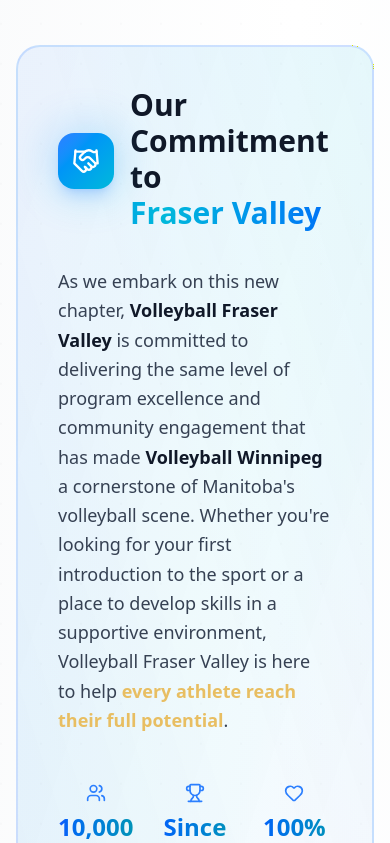
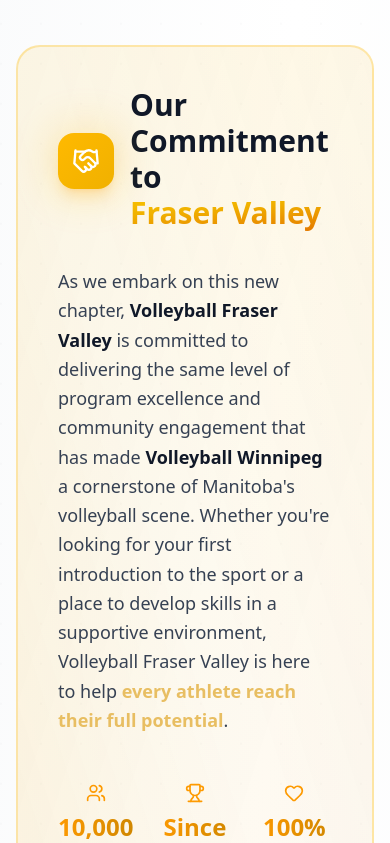
Before and after one commit to Visionelitevolleyball/Visionelitevolleyball, a Next.js app: page /programs in a window 390 px wide. Shown: the part 2620-3463 px from the top of the page. Built offline with nearby package versions, Linux system fonts and the light colour scheme.

Commit message:
style: unify gradient colors and enhance shadow effects across hero, territories, and videos sections

```diff
--- a/app/components/hero-section.tsx
+++ b/app/components/hero-section.tsx
@@ -52,8 +52,8 @@ export function HeroSection() {
           <span
             className={cn(
               "inline-block",
-              "bg-gradient-to-br from-gray-900 via-gray-700 to-gray-600",
-              "dark:from-gray-100 dark:via-gray-300 dark:to-gray-500",
+              "bg-gradient-to-br from-[#0f172a] via-[#1e293b] to-[#334155]",
+              "dark:from-[#e2e8f0] dark:via-[#cbd5e1] dark:to-[#94a3b8]",
               "bg-clip-text text-transparent",
               "drop-shadow-sm dark:drop-shadow-[0_0_25px_rgba(255,255,255,0.15)]"
             )}
--- a/app/components/territories-section.tsx
+++ b/app/components/territories-section.tsx
@@ -85,11 +85,11 @@ export function TerritoriesSection() {
             <span
               className={cn(
                 "block text-4xl sm:text-5xl lg:text-6xl",
-                "bg-gradient-to-r from-secondary via-blue-600 to-secondary",
-                "dark:from-secondary dark:via-blue-500 dark:to-secondary",
+                "bg-gradient-to-br from-amber-300 via-yellow-500 to-amber-600",
+                "dark:from-amber-200 dark:via-yellow-400 dark:to-amber-600",
                 "bg-clip-text text-transparent",
                 "leading-tight",
-                "drop-shadow-sm dark:drop-shadow-[0_0_25px_rgba(45,52,142,0.25)]"
+                "drop-shadow-sm dark:drop-shadow-[0_0_25px_rgba(236,186,88,0.25)]"
               )}
             >
               TERRITORIES AVAILABLE
@@ -329,11 +329,15 @@ export function TerritoriesSection() {
                   href="/affiliate"
                   className={cn(
                     "group relative inline-flex items-center gap-2 px-8 py-4",
-                    "bg-gradient-to-r from-secondary to-blue-600 text-white",
-                    "rounded-full font-semibold text-lg w-full sm:w-auto justify-center",
+                    "bg-gradient-to-r from-primary to-yellow-500",
+                    "text-black rounded-full font-semibold text-lg w-full sm:w-auto justify-center",
                     "transform transition-all duration-300",
                     "hover:scale-105 hover:shadow-xl",
-                    "dark:from-secondary dark:to-blue-500"
+                    "hover:from-primary/90 hover:to-yellow-500/90",
+                    "cursor-pointer overflow-hidden",
+                    "before:absolute before:w-[0.5rem] before:h-[25rem] before:top-0 before:translate-x-[-15rem]",
+                    "hover:before:translate-x-[20rem] before:duration-[0.8s] before:-skew-x-[10deg]",
+                    "before:transition-all before:bg-white before:blur-[10px] before:opacity-60"
                   )}
                 >
                   <span>View Territories</span>
--- a/app/components/videos-section.tsx
+++ b/app/components/videos-section.tsx
@@ -134,11 +134,11 @@ export function VideosSection() {
           <span
             className={cn(
               "block text-4xl sm:text-5xl lg:text-6xl",
-              "bg-gradient-to-r from-secondary via-secondary/80 to-blue-600",
-              "dark:from-secondary dark:via-blue-500 dark:to-blue-400",
+              "bg-gradient-to-br from-amber-300 via-yellow-500 to-amber-600",
+              "dark:from-amber-200 dark:via-yellow-400 dark:to-amber-600",
               "bg-clip-text text-transparent",
               "leading-tight",
-              "drop-shadow-sm dark:drop-shadow-[0_0_25px_rgba(45,52,142,0.3)]"
+              "drop-shadow-sm dark:drop-shadow-[0_0_25px_rgba(236,186,88,0.3)]"
             )}
           >
             LATEST VIDEOS
@@ -258,11 +258,15 @@ export function VideosSection() {
           <button
             className={cn(
               "group relative inline-flex items-center gap-2 px-8 py-4",
-              "bg-gradient-to-r from-secondary to-blue-600 text-white",
-              "rounded-full font-semibold text-lg",
+              "bg-gradient-to-r from-primary to-yellow-500",
+              "text-black rounded-full font-semibold text-lg",
               "transform transition-all duration-300",
               "hover:scale-105 hover:shadow-xl",
-              "dark:from-secondary dark:to-blue-500"
+              "hover:from-primary/90 hover:to-yellow-500/90",
+              "cursor-pointer overflow-hidden",
+              "before:absolute before:w-[0.5rem] before:h-[25rem] before:top-0 before:translate-x-[-15rem]",
+              "hover:before:translate-x-[20rem] before:duration-[0.8s] before:-skew-x-[10deg]",
+              "before:transition-all before:bg-white before:blur-[10px] before:opacity-60"
             )}
           >
             <span>View All Videos</span>
--- a/app/programs/page.tsx
+++ b/app/programs/page.tsx
@@ -366,12 +366,12 @@ export default function ProgramsPage() {
               }}
               className="mb-12"
             >
-              <div className="relative rounded-3xl overflow-hidden bg-gradient-to-br from-blue-500/[0.08] via-cyan-500/[0.06] to-indigo-500/[0.04] dark:from-blue-500/15 dark:via-cyan-500/10 dark:to-indigo-500/5 border-2 border-blue-500/20 dark:border-blue-500/30 hover:border-blue-500/30 dark:hover:border-blue-500/40 transition-all duration-500 hover:shadow-2xl hover:shadow-blue-500/10 dark:hover:shadow-blue-500/20 hover:scale-[1.01]">
+              <div className="relative rounded-3xl overflow-hidden bg-gradient-to-br from-amber-400/[0.10] via-yellow-500/[0.06] to-amber-600/[0.05] dark:from-amber-400/15 dark:via-yellow-500/10 dark:to-amber-600/5 border-2 border-amber-400/30 dark:border-amber-400/40 hover:border-amber-400/40 dark:hover:border-amber-400/50 transition-all duration-500 hover:shadow-2xl hover:shadow-amber-500/10 dark:hover:shadow-amber-500/20 hover:scale-[1.01]">
                 {/* Premium gradient mesh background */}
                 <div className="absolute inset-0 opacity-40">
-                  <div className="absolute inset-0 bg-gradient-to-tr from-blue-600/10 via-transparent to-transparent" />
-                  <div className="absolute inset-0 bg-gradient-to-bl from-cyan-500/10 via-transparent to-transparent" />
-                  <div className="absolute top-0 right-0 w-96 h-96 bg-gradient-radial from-blue-400/10 to-transparent blur-3xl" />
+                  <div className="absolute inset-0 bg-gradient-to-tr from-amber-500/15 via-transparent to-transparent" />
+                  <div className="absolute inset-0 bg-gradient-to-bl from-yellow-500/10 via-transparent to-transparent" />
+                  <div className="absolute top-0 right-0 w-96 h-96 bg-gradient-radial from-amber-400/15 to-transparent blur-3xl" />
                 </div>
 
                 {/* Content with enhanced design */}
@@ -388,8 +388,8 @@ export default function ProgramsPage() {
                       whileHover={{ scale: 1.1, rotate: 5 }}
                       transition={{ type: "spring", stiffness: 300 }}
                     >
-                      <div className="absolute inset-0 bg-gradient-to-br from-blue-500 to-cyan-500 rounded-2xl blur-xl opacity-30 group-hover:opacity-50 transition-opacity" />
-                      <div className="relative flex items-center justify-center w-14 h-14 rounded-2xl bg-gradient-to-br from-blue-500 to-cyan-500 shadow-lg shadow-blue-500/20">
+                      <div className="absolute inset-0 bg-gradient-to-br from-amber-400 to-yellow-500 rounded-2xl blur-xl opacity-30 group-hover:opacity-50 transition-opacity" />
+                      <div className="relative flex items-center justify-center w-14 h-14 rounded-2xl bg-gradient-to-br from-amber-400 to-yellow-500 shadow-lg shadow-amber-500/20">
                         <Handshake
                           className="h-7 w-7 text-white"
                           strokeWidth={2}
@@ -400,13 +400,13 @@ export default function ProgramsPage() {
                     <div className="flex-1">
                       <h3 className="text-3xl lg:text-4xl font-black text-gray-900 dark:text-gray-100 mb-1">
                         Our Commitment to
-                        <span className="block text-transparent bg-clip-text bg-gradient-to-r from-blue-600 via-cyan-500 to-blue-600 animate-gradient bg-[length:200%_100%]">
+                        <span className="block text-transparent bg-clip-text bg-gradient-to-br from-amber-300 via-yellow-500 to-amber-600 animate-gradient bg-[length:200%_100%]">
                           Fraser Valley
                         </span>
                       </h3>
                     </div>
 
-                    <Badge className="hidden lg:flex px-5 py-2 bg-gradient-to-r from-blue-100 to-cyan-100 dark:from-blue-900/30 dark:to-cyan-900/30 text-blue-900 dark:text-blue-300 border-0 font-bold text-sm shadow-lg">
+                    <Badge className="hidden lg:flex px-5 py-2 bg-gradient-to-r from-amber-100 to-yellow-100 dark:from-amber-900/30 dark:to-yellow-900/30 text-amber-900 dark:text-yellow-300 border-0 font-bold text-sm shadow-lg">
                       <Heart className="h-4 w-4 mr-2 text-red-500" />
                       Since 2025
                     </Badge>
@@ -460,8 +460,8 @@ export default function ProgramsPage() {
                           animate={{ opacity: 1, y: 0 }}
                           transition={{ delay: 0.8 + index * 0.1 }}
                         >
-                          <stat.icon className="h-5 w-5 mx-auto mb-2 text-blue-500" />
-                          <div className="text-2xl lg:text-3xl font-bold bg-gradient-to-r from-blue-600 to-cyan-600 bg-clip-text text-transparent">
+                          <stat.icon className="h-5 w-5 mx-auto mb-2 text-amber-500" />
+                          <div className="text-2xl lg:text-3xl font-bold bg-gradient-to-r from-amber-500 to-yellow-600 bg-clip-text text-transparent">
                             {stat.number}
                           </div>
                           <div className="text-xs lg:text-sm text-gray-600 dark:text-gray-400 font-medium">
@@ -472,7 +472,7 @@ export default function ProgramsPage() {
                     </div>
 
                     <motion.div
-                      className="pt-6 border-t-2 border-gradient-to-r from-transparent via-blue-200 to-transparent dark:via-blue-800"
+                      className="pt-6 border-t-2 border-gradient-to-r from-transparent via-amber-200 to-transparent dark:via-yellow-800"
                       initial={{ opacity: 0, y: 10 }}
                       animate={{ opacity: 1, y: 0 }}
                       transition={{ delay: 1 }}
```
